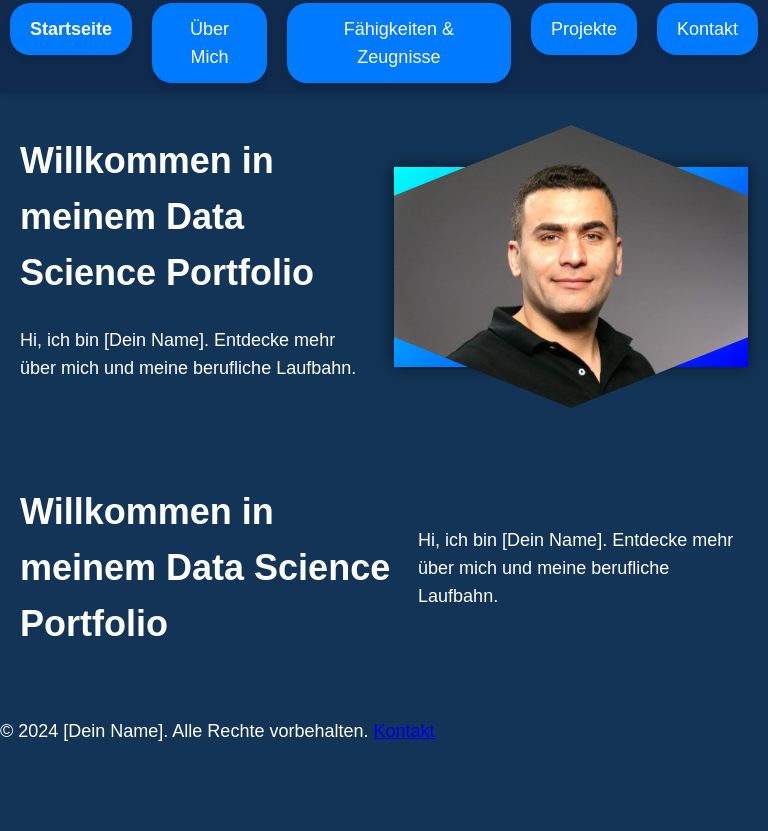
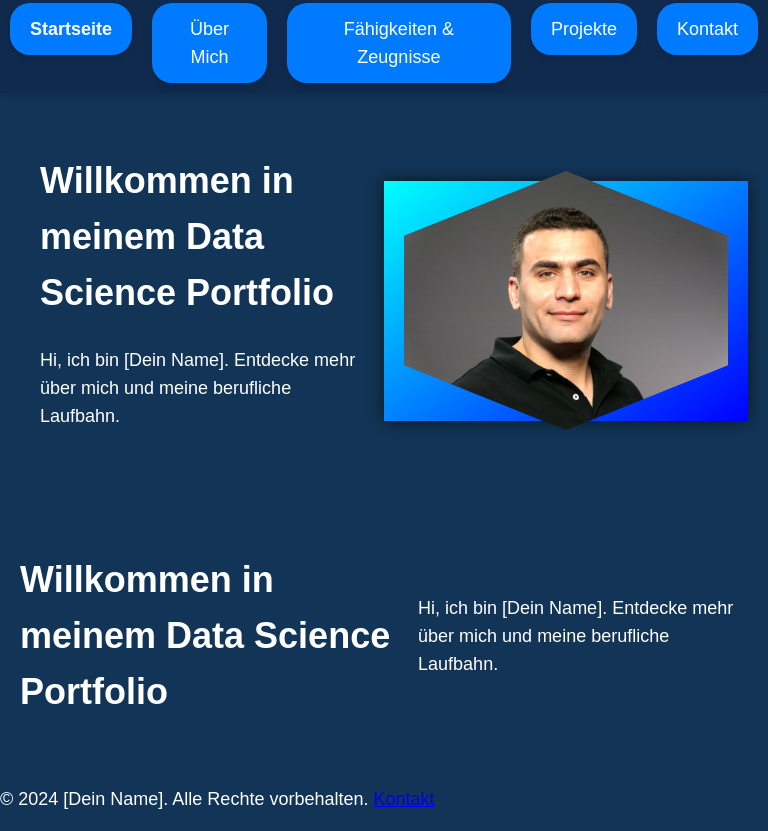
Before and after one commit to al-alo/Portfolio, a plain HTML site: page index.html in a window 768 px wide. Shown: the part 807-1638 px from the top of the page. Before the commit the page ends 1570 px from the top, so only its background shows below. Drawn offline with nearby package versions, Linux system fonts and the light colour scheme.

Commit message:
Add files via upload

```diff
--- a/index.html
+++ b/index.html
@@ -143,7 +143,7 @@
             clip-path: polygon(50% 0%, 100% 25%, 100% 75%, 50% 100%, 0% 75%, 0% 25%);
         }
 
-        //* Media Queries für verschiedene Geräte */
+        /* Media Query für Handys */
         @media only screen and (max-width: 600px) {
             /* Stile für Geräte mit einer maximalen Bildschirmbreite von 600px (z. B. Smartphones) */
             .content, .profile-pic {
@@ -152,13 +152,14 @@
             }
         }
 
+        /* Media Query für Tablets */
         @media only screen and (min-width: 601px) and (max-width: 1024px) {
             /* Stile für Geräte mit einer Bildschirmbreite zwischen 601px und 1024px (z. B. Tablets) */
             .content, .profile-pic {
-                flex-basis: 100%;
+                flex-basis: 50%;
+                padding: 20px; /* Zusätzlicher Platz für Tablet-Bildschirme */
             }
         }
-
 
 
 
```
